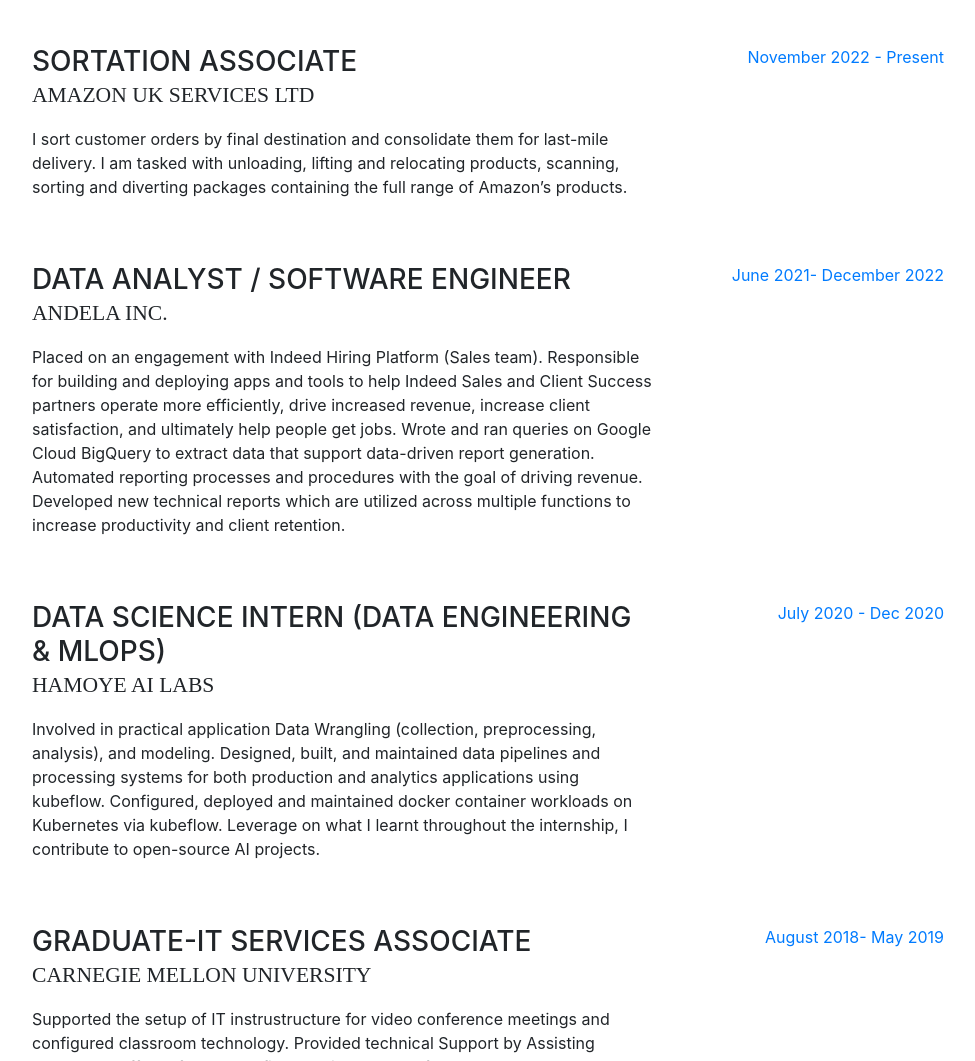
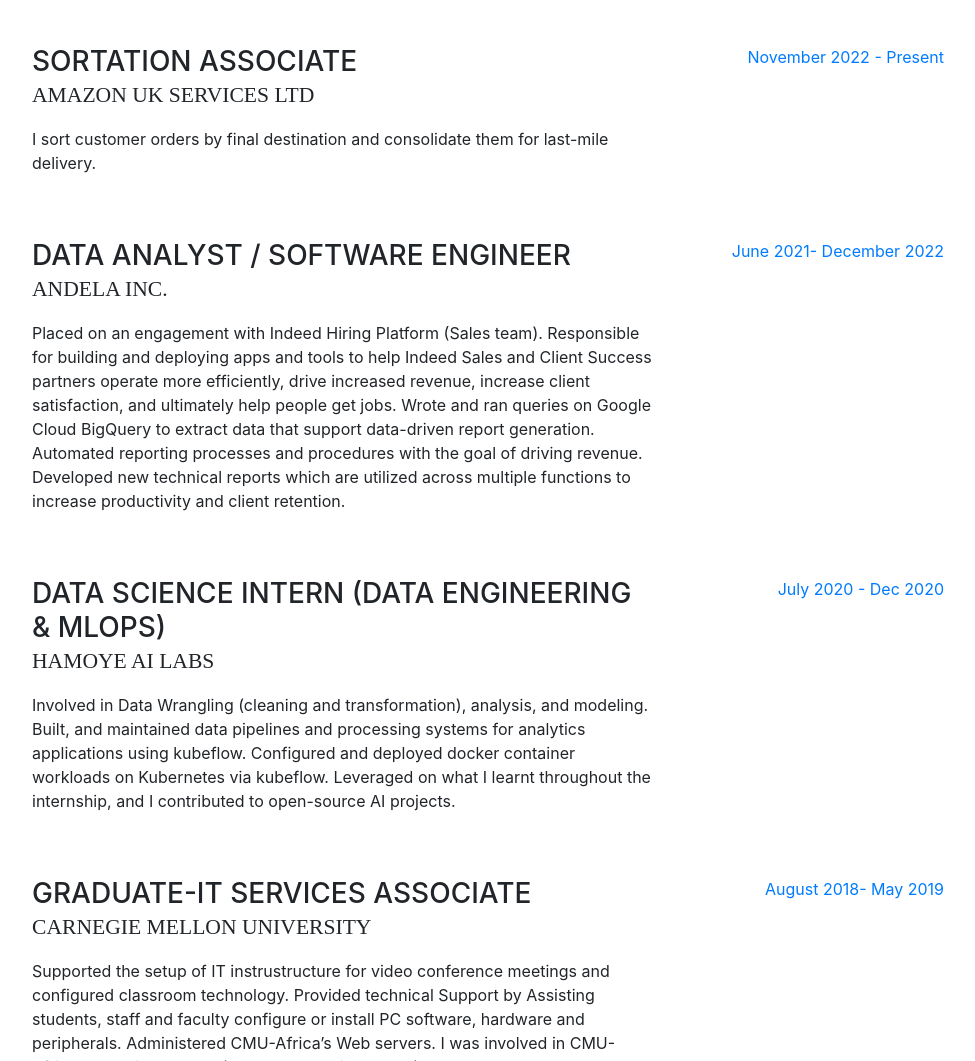
Before and after one commit to twarik/twarik.github.io, a website with bundled scripts: page index.html in a window 1280 px wide. Shown: the part 889-1950 px from the top of the page, without its empty margins (288-1263 px from the left). Built offline with nearby package versions, Linux system fonts and the light colour scheme; a web font is replaced by a local one.

Commit message:
Update index.html

```diff
--- a/index.html
+++ b/index.html
@@ -124,7 +124,7 @@
             <div class="resume-content mr-auto">
               <h3 class="mb-0">Sortation Associate</h3>
               <div class="subheading mb-3">Amazon UK Services Ltd</div>
-              <p>I sort customer orders by final destination and consolidate them for last-mile delivery. I am tasked with unloading, lifting and relocating products, scanning, sorting and diverting packages containing the full range of Amazon’s products.</p>
+              <p>I sort customer orders by final destination and consolidate them for last-mile delivery.</p>
             </div>
             <div class="resume-date text-md-right">
               <span class="text-primary">November 2022 - Present</span>
@@ -146,7 +146,7 @@
             <div class="resume-content mr-auto">
               <h3 class="mb-0">Data Science Intern (Data Engineering & MLOps)</h3>
               <div class="subheading mb-3">Hamoye AI Labs</div>
-              <p>Involved in practical application Data Wrangling (collection, preprocessing, analysis), and modeling. Designed, built, and maintained data pipelines and processing systems for both production and analytics applications using kubeflow. Configured, deployed and maintained docker container workloads on Kubernetes via kubeflow. Leverage on what I learnt throughout the internship, I contribute to open-source AI projects.</p>
+              <p>Involved in Data Wrangling (cleaning and transformation), analysis, and modeling. Built, and maintained data pipelines and processing systems for analytics applications using kubeflow. Configured and deployed docker container workloads on Kubernetes via kubeflow. Leveraged on what I learnt throughout the internship, and I contributed to open-source AI projects.</p>
             </div>
             <div class="resume-date text-md-right">
               <span class="text-primary">July 2020 - Dec 2020</span>
```
